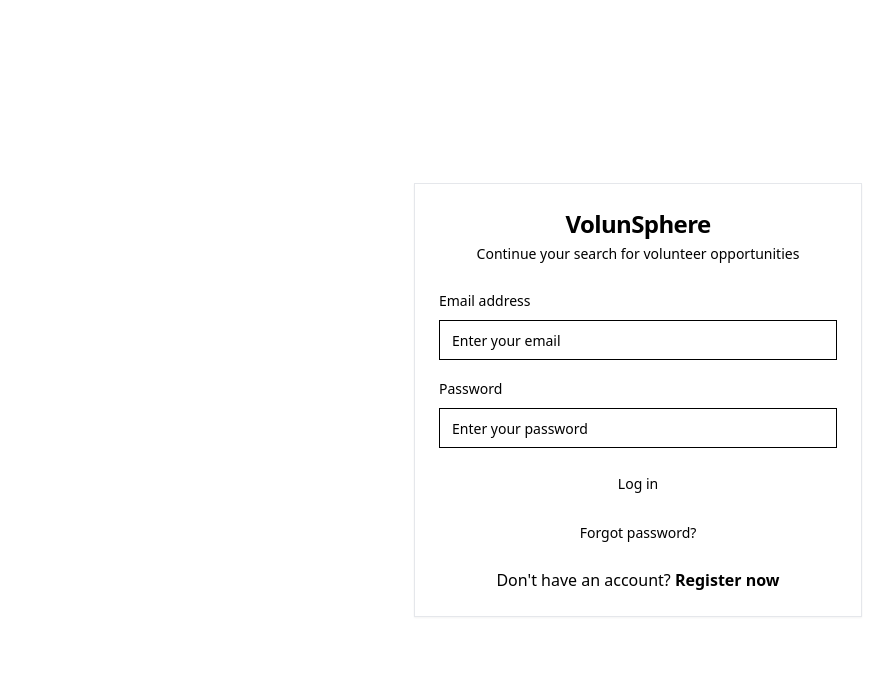
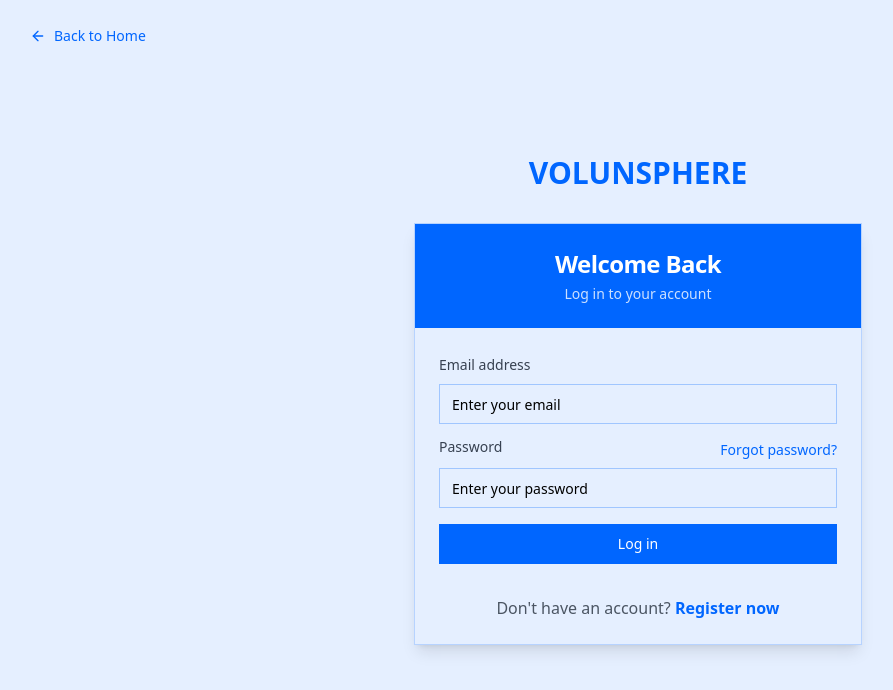
Before and after one commit to seetohshaokang/VolunSphere, a React (Vite) app in the folder client/: page /login in a window 1280 px wide. Shown: the top 690 px of the page, without its empty margins (2-895 px from the left). Built offline with nearby package versions, Linux system fonts and the light colour scheme; no server answers.

Commit message:
Auth login, forgot pw UI

```diff
--- a/client/src/containers/Auth/ForgotPassword/index.jsx
+++ b/client/src/containers/Auth/ForgotPassword/index.jsx
@@ -1,12 +1,19 @@
 // client/src/containers/Auth/ForgotPassword/index.jsx
 import { Alert, AlertDescription } from "@/components/ui/alert";
 import { Button } from "@/components/ui/button";
-import { Card, CardContent, CardHeader, CardTitle } from "@/components/ui/card";
+import {
+  Card,
+  CardContent,
+  CardDescription,
+  CardFooter,
+  CardHeader,
+  CardTitle,
+} from "@/components/ui/card";
 import { Input } from "@/components/ui/input";
 import { Label } from "@/components/ui/label";
-import { Loader2 } from "lucide-react";
+import { Loader2, ArrowLeft } from "lucide-react";
 import { useState } from "react";
-import { Link } from "react-router-dom";
+import { Link, useNavigate } from "react-router-dom";
 import Api from "../../../helpers/Api";
 
 const ForgotPassword = () => {
@@ -14,6 +21,7 @@ const ForgotPassword = () => {
   const [message, setMessage] = useState("");
   const [error, setError] = useState("");
   const [loading, setLoading] = useState(false);
+  const navigate = useNavigate();
 
   const handleSubmit = async (e) => {
     e.preventDefault();
@@ -26,9 +34,7 @@ const ForgotPassword = () => {
       const data = await response.json();
 
       if (!response.ok) {
-				throw new Error(
-					data.message || "Failed to request password reset"
-				);
+        throw new Error(data.message || "Failed to request password reset");
       }
 
       setMessage("Password reset email sent. Please check your inbox.");
@@ -41,30 +47,50 @@ const ForgotPassword = () => {
   };
 
   return (
-		<div className="max-w-md mx-auto px-4 py-8">
-			<Card>
-				<CardHeader>
-					<CardTitle className="text-2xl font-bold">
-						Forgot Password
+    <div className="min-h-screen bg-[#0066FF]/10 flex flex-col justify-center items-center p-4 relative">
+      {/* Back to Home Button */}
+      <Button
+        variant="ghost"
+        className="absolute top-4 left-4 flex items-center gap-2 text-[#0066FF] hover:bg-[#0066FF]/10"
+        onClick={() => navigate("/")}
+      >
+        <ArrowLeft className="h-4 w-4" />
+        Back to Home
+      </Button>
+
+      {/* Title */}
+      <div className="mb-8">
+        <div className="flex items-center">
+          <h1 className="text-3xl font-bold text-[#0066FF]">VOLUNSPHERE</h1>
+        </div>
+      </div>
+
+      <Card className="w-full max-w-md border-[#0066FF]/20 shadow-lg">
+        <CardHeader className="space-y-1 bg-[#0066FF] text-white rounded-t-lg">
+          <CardTitle className="text-2xl font-bold text-center">
+            Reset Password
           </CardTitle>
+          <CardDescription className="text-center text-white/80">
+            Enter your email to receive a reset link
+          </CardDescription>
         </CardHeader>
 
-				<CardContent>
+        <CardContent className="pt-6">
           {message && (
-						<Alert variant="success" className="mb-4">
+            <Alert className="mb-4 border border-green-500 bg-green-100 text-green-700 px-4 py-3 rounded">
               <AlertDescription>{message}</AlertDescription>
             </Alert>
           )}
 
           {error && (
-						<Alert variant="destructive" className="mb-4">
+            <Alert className="mb-4 border border-red-500 bg-red-100 text-red-700 px-4 py-3 rounded">
               <AlertDescription>{error}</AlertDescription>
             </Alert>
           )}
 
-					<form onSubmit={handleSubmit}>
-						<div className="mb-4">
-							<Label htmlFor="email" className="block mb-2">
+          <form onSubmit={handleSubmit} className="space-y-4">
+            <div className="space-y-2">
+              <Label htmlFor="email" className="text-gray-700">
                 Email Address
               </Label>
               <Input
@@ -72,17 +98,16 @@ const ForgotPassword = () => {
                 id="email"
                 value={email}
                 onChange={(e) => setEmail(e.target.value)}
-								className="w-full"
+                className="border-[#0066FF]/30 focus:border-[#0066FF] focus:ring-[#0066FF]/20"
                 required
                 placeholder="Enter your email address"
               />
             </div>
 
-						<div className="flex flex-col space-y-4">
             <Button
               type="submit"
               disabled={loading}
-								className="w-full"
+              className="w-full bg-[#0066FF] hover:bg-[#0055DD] text-white"
             >
               {loading ? (
                 <>
@@ -93,18 +118,19 @@ const ForgotPassword = () => {
                 "Send Reset Link"
               )}
             </Button>
-
-							<div className="text-center">
+          </form>
+        </CardContent>
+        <CardFooter className="flex justify-center pb-6 pt-2">
+          <p className="text-center text-gray-600">
+            Remember your password?{" "}
             <Link
               to="/login"
-									className="text-sm text-primary hover:underline"
+              className="text-[#0066FF] font-semibold hover:underline"
             >
               Back to Login
             </Link>
-							</div>
-						</div>
-					</form>
-				</CardContent>
+          </p>
+        </CardFooter>
       </Card>
     </div>
   );
--- a/client/src/containers/Auth/Login/index.jsx
+++ b/client/src/containers/Auth/Login/index.jsx
@@ -12,9 +12,10 @@ import {
 import { Input } from "@/components/ui/input";
 import { Label } from "@/components/ui/label";
 import { useEffect, useState } from "react";
-import { Link,useNavigate } from "react-router-dom";
+import { Link, useNavigate } from "react-router-dom";
 import { useAuth } from "../../../contexts/AuthContext";
 import Api from "../../../helpers/Api";
+import { ArrowLeft } from "lucide-react";
 
 function Login() {
   const [email, setEmail] = useState("");
@@ -65,26 +66,45 @@ function Login() {
   };
 
   return (
-		<div className="min-h-screen flex justify-center items-center p-4">
-			<Card className="w-full max-w-md">
-				<CardHeader className="space-y-1">
+    <div className="min-h-screen bg-[#0066FF]/10 flex flex-col justify-center items-center p-4 relative">
+      {/* Back to Home Button */}
+      <Button
+        variant="ghost"
+        className="absolute top-4 left-4 flex items-center gap-2 text-[#0066FF] hover:bg-[#0066FF]/10"
+        onClick={() => navigate("/")}
+      >
+        <ArrowLeft className="h-4 w-4" />
+        Back to Home
+      </Button>
+
+      {/* Title */}
+      <div className="mb-8">
+        <div className="flex items-center">
+          <h1 className="text-3xl font-bold text-[#0066FF]">VOLUNSPHERE</h1>
+        </div>
+      </div>
+
+      <Card className="w-full max-w-md border-[#0066FF]/20 shadow-lg">
+        <CardHeader className="space-y-1 bg-[#0066FF] text-white rounded-t-lg">
           <CardTitle className="text-2xl font-bold text-center">
-						VolunSphere
+            Welcome Back
           </CardTitle>
-					<CardDescription className="text-center">
-						Continue your search for volunteer opportunities
+          <CardDescription className="text-center text-white/80">
+            Log in to your account
           </CardDescription>
         </CardHeader>
-				<CardContent>
+        <CardContent className="pt-6">
           {error && (
-						<div className="mb-4 border border-red-500 bg-red-100 text-red-700 px-4 py-3 rounded">
-							<p>{error}</p>
-						</div>
+            <Alert className="mb-4 border border-red-500 bg-red-100 text-red-700 px-4 py-3 rounded">
+              <AlertDescription>{error}</AlertDescription>
+            </Alert>
           )}
 
           <form onSubmit={handleSubmit} className="space-y-4">
             <div className="space-y-2">
-							<Label htmlFor="email">Email address</Label>
+              <Label htmlFor="email" className="text-gray-700">
+                Email address
+              </Label>
               <Input
                 id="email"
                 type="email"
@@ -92,6 +112,7 @@ function Login() {
                 value={email}
                 onChange={(e) => setEmail(e.target.value)}
                 required
+                className="border-[#0066FF]/30 focus:border-[#0066FF] focus:ring-[#0066FF]/20"
               />
               {validated && !email && (
                 <p className="text-sm text-destructive">
@@ -101,7 +122,17 @@ function Login() {
             </div>
 
             <div className="space-y-2">
-							<Label htmlFor="password">Password</Label>
+              <div className="flex justify-between">
+                <Label htmlFor="password" className="text-gray-700">
+                  Password
+                </Label>
+                <Link
+                  to="/forgot-password"
+                  className="text-sm text-[#0066FF] hover:underline"
+                >
+                  Forgot password?
+                </Link>
+              </div>
               <Input
                 id="password"
                 type="password"
@@ -109,6 +140,7 @@ function Login() {
                 value={password}
                 onChange={(e) => setPassword(e.target.value)}
                 required
+                className="border-[#0066FF]/30 focus:border-[#0066FF] focus:ring-[#0066FF]/20"
               />
               {validated && !password && (
                 <p className="text-sm text-destructive">
@@ -117,29 +149,23 @@ function Login() {
               )}
             </div>
 
-						<Button type="submit" className="w-full">
+            <Button
+              type="submit"
+              className="w-full bg-[#0066FF] hover:bg-[#0055DD] text-white"
+            >
               Log in
             </Button>
-
-						<div className="text-center">
-							<Link
-								to="/forgot-password"
-								className="text-sm text-primary hover:underline"
-							>
-								Forgot password?
-							</Link>
-						</div>
           </form>
         </CardContent>
-				<CardFooter className="flex justify-center">
-					<p className="text-center">
+        <CardFooter className="flex justify-center pb-6 pt-2">
+          <p className="text-center text-gray-600">
             Don't have an account?{" "}
-						<a
-							href="/registration"
-							className="text-primary font-semibold hover:underline"
+            <Link
+              to="/registration"
+              className="text-[#0066FF] font-semibold hover:underline"
             >
               Register now
-						</a>
+            </Link>
           </p>
         </CardFooter>
       </Card>
--- a/client/src/containers/Organizer/EventDetail/index.jsx
+++ b/client/src/containers/Organizer/EventDetail/index.jsx
@@ -22,6 +22,7 @@ import {
   UsersIcon,
   Trash,
   Users,
+  Home,
 } from "lucide-react";
 import { useEffect, useState } from "react";
 import { useNavigate, useParams, Link } from "react-router-dom";
@@ -442,6 +443,14 @@ function OrganizerEventDetail() {
 
   return (
     <div className="max-w-7xl mx-auto px-4 sm:px-6 lg:px-8 py-8">
+      <div className="flex justify-between items-center mb-4">
+        <Button variant="outline" className="flex items-center gap-2" asChild>
+          <Link to="/organizer">
+            <Home className="h-4 w-4" /> Back to Home
+          </Link>
+        </Button>
+      </div>
+
       <ContentHeader
         title={event.title}
         links={[
@@ -474,8 +483,10 @@ function OrganizerEventDetail() {
               {event.status.toUpperCase()}
             </Badge>
 
-            {event.isRecurring && (
+            {event.isRecurring ? (
               <Badge className="bg-blue-100 text-blue-800">RECURRING</Badge>
+            ) : (
+              <Badge className="bg-purple-100 text-purple-800">ONE-TIME</Badge>
             )}
           </div>
         </div>
```
Also changed, not shown: client/src/components/EventCard/index.jsx (+123 -30 lines), client/src/containers/Organizer/Dashboard/index.jsx (+40 -176 lines), client/src/containers/Volunteer/EventDetail/index.jsx (+100 -42 lines). Lines whose indentation alone changed are shown as unchanged.
